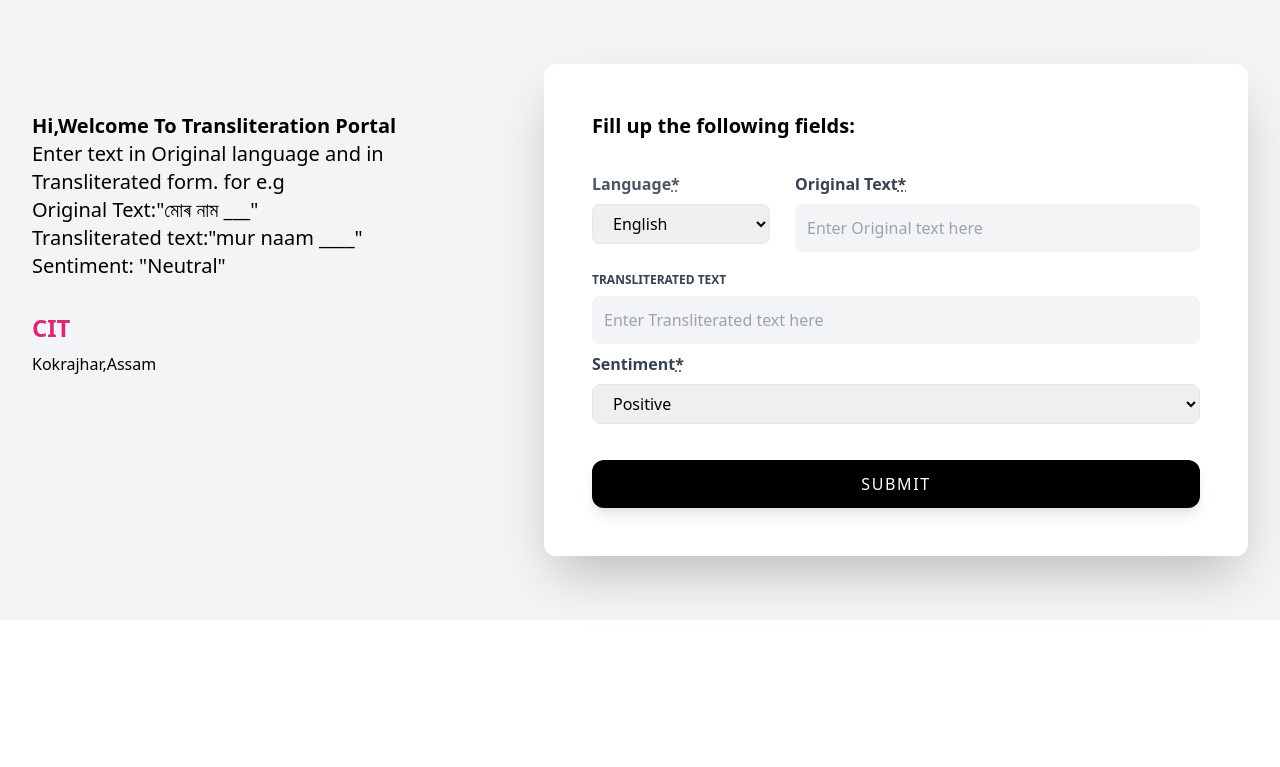
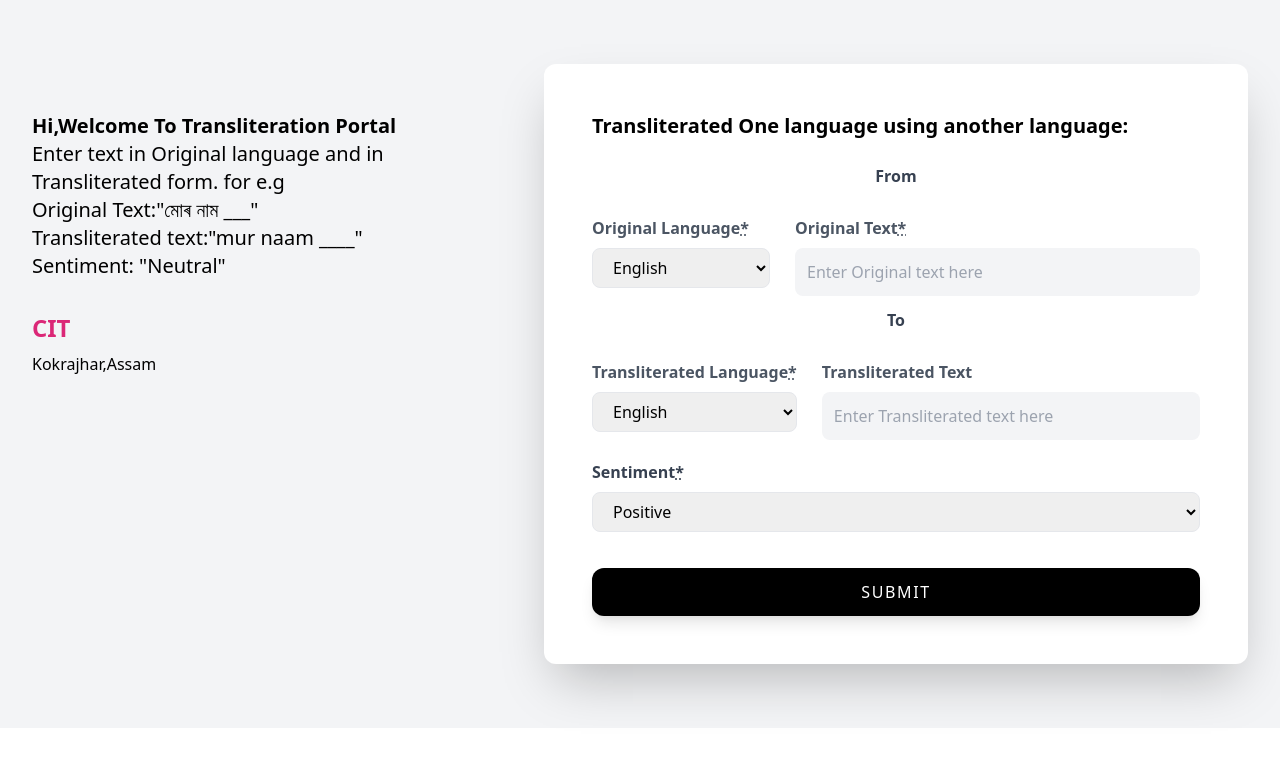
Before and after one commit to ManasBarman229/mongoAppTest, a Flask app: page / in a window 1280 px wide. Shown: the top 767 px of the page. Run offline with Flask 2, Linux system fonts and the light colour scheme.

Commit message:
rearranged input fields and added language option

```diff
--- a/flask_mongodb/static/css/float_alignment.css
+++ b/flask_mongodb/static/css/float_alignment.css
@@ -20,3 +20,29 @@
         }
 
 }
+#container_2 {
+    float: left;
+
+}
+
+#transliterate_container {
+    padding-left: 25px;
+}
+
+@media only screen and (max-width: 900px) {
+    #container_2 {
+        float: none;
+    }
+        #transliterate_container {
+            padding-left: 0;
+        }
+
+
+}
+
+/* @media only screen and (max-width: 900px) {
+    #transliterate_container {
+        padding-left: 0;
+    } */
+
+}
--- a/flask_mongodb/templates/index.html
+++ b/flask_mongodb/templates/index.html
@@ -34,12 +34,16 @@
 
                 <div class="p-8 bg-white rounded-xl shadow-2xl lg:p-12 lg:col-span-3">
                     <h1 class="text-xl font-semibold">
-                        Fill up the following fields:
+                        Transliterated One language using  another language:
                     </h1>
                     <form  form id="survey-form" method="POST" action="/data"  class="mt-6">
                         <div class="flow-root">
+                            <!--original text and language container-->
+                            <h2 class="text-center text-l pb-5 font-semibold text-gray-700">
+                                From
+                            </h2>
                             <div id="container" class="flex flex-col mb-3">
-                                <label class="font-semibold text-gray-600 py-2">Language<abbr title="required">*</abbr></label>
+                                <label class="font-semibold text-gray-600 py-2"> Original Language<abbr title="required">*</abbr></label>
                                 <select
                                     class="block w-full bg-grey-lighter text-grey-darker border border-grey-lighter rounded-lg h-10 px-4 md:w-full"
                                     required="required" name="Language" id="Language">
@@ -51,7 +55,7 @@
                                 </select>
                             </div>
                             <div id="Original-container" class="flex flex-col mb-3 ">
-                                <label for="Original" class="  mt-2 font-semibold text-gray-700 ">Original Text<abbr title="required">*</abbr></label>
+                                <label for="Original" class="  mt-2 font-semibold text-gray-600 ">Original Text<abbr title="required">*</abbr></label>
                                 <input id="Original" type="text" name="Original" placeholder="Enter Original text here"
                                     class="block  p-3 mt-2 text-gray-700 bg-gray-100 appearance-none focus:outline-none focus:bg-gray-200 focus:shadow-inner rounded-lg"
                                     required />
@@ -59,12 +63,33 @@
                         </div>
 
 
+                        <div class="flow-root">
+                            <h2 class=" text-center pb-5 text-l font-semibold text-gray-700">
+                                To
+                            </h2>
+                            <!--Transliterate text and language container-->
+                            <div id="container_2" class="flex flex-col mb-3">
+                                <label class="font-semibold text-gray-600 py-2"> Transliterated Language<abbr title="required">*</abbr></label>
+                                <select
+                                    class="block w-full bg-grey-lighter text-grey-darker border border-grey-lighter rounded-lg h-10 px-4 md:w-full"
+                                    required="required" name="Language" id="Language">
+                                    <option disabled value class="block mt-2 text-base font-semibold text-gray-700">Select Language</option>
+                                    <option value="English" class="block mt-2 text-base font-semibold text-gray-700">English</option>
+                                    <option value="Assamese" class="block mt-2 text-base font-semibold text-gray-700">Assamese</option>
+                                    <option value="Bengali" class="block mt-2 text-base font-semibold text-gray-700">Bengali</option>
+                                    <option value="Bodo" class="block mt-2 text-base font-semibold text-gray-700">Bodo</option>
+                                </select>
+                            </div>
+                            <div id="transliterate_container" class="flex flex-col mb-3 ">
+                                <label for="Transliterated" class="block mt-2 font-semibold text-gray-600 ">Transliterated
+                                    Text</label>
+                                <input id="Transliterated" type="text" name="Transliterated" placeholder="Enter Transliterated text here"
+                                    class="block w-full p-3 mt-2 text-gray-600 bg-gray-100 appearance-none focus:outline-none focus:bg-gray-200 focus:shadow-inner rounded-lg"
+                                    required />
+                            </div>
+                        </div>
 
-                        <label for="Transliterated" class="block mt-2 text-xs font-extrabold text-gray-700 uppercase">Transliterated
-                            Text</label>
-                        <input id="Transliterated" type="text" name="Transliterated" placeholder="Enter Transliterated text here"
-                            class="block w-full p-3 mt-2 text-gray-700 bg-gray-100 appearance-none focus:outline-none focus:bg-gray-200 focus:shadow-inner rounded-lg"
-                            required />
+
 
                         <div class="w-full flex flex-col mb-3">
                             <label class="font-bold text-gray-700 py-2">Sentiment<abbr title="required">*</abbr></label>
```
